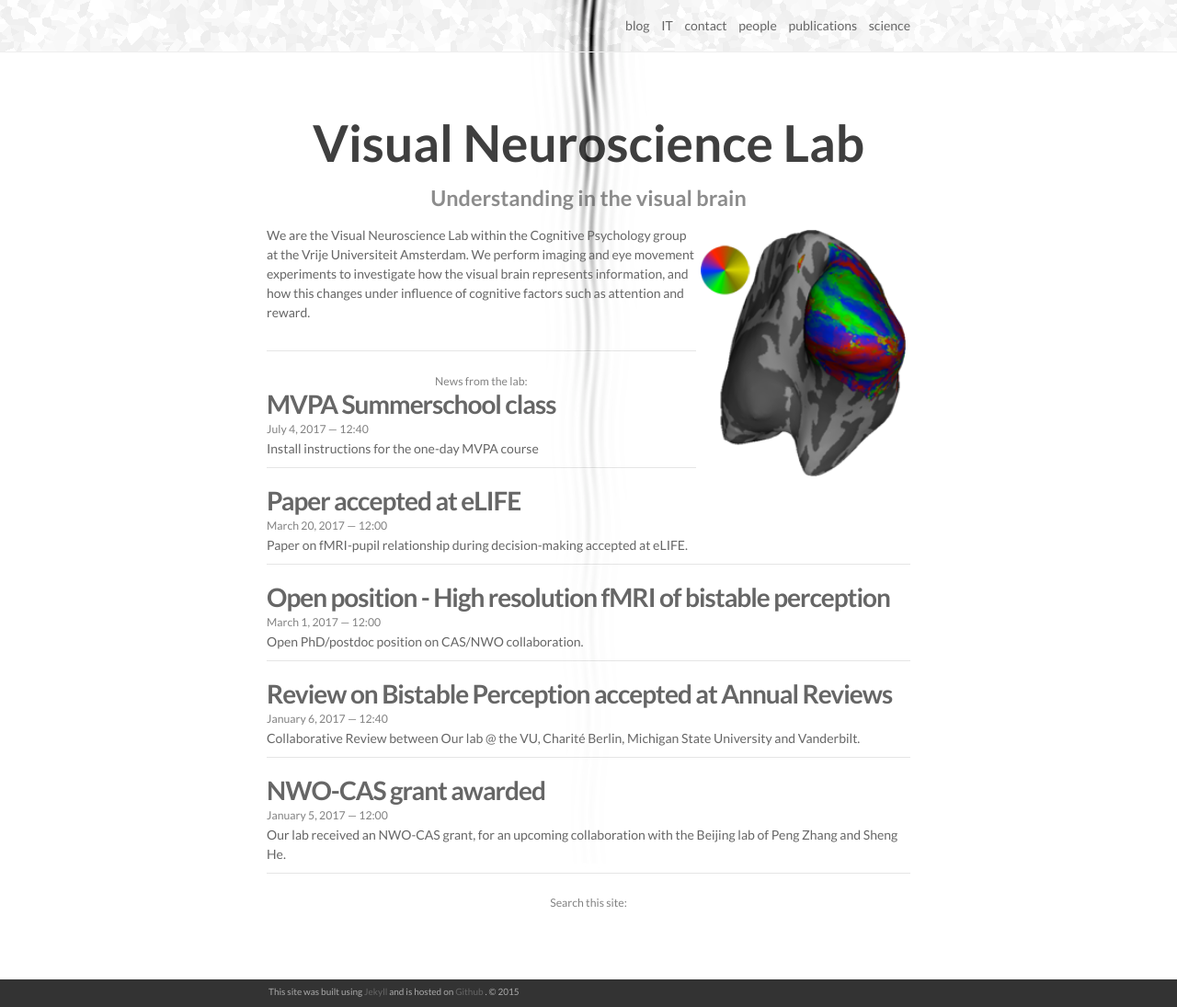
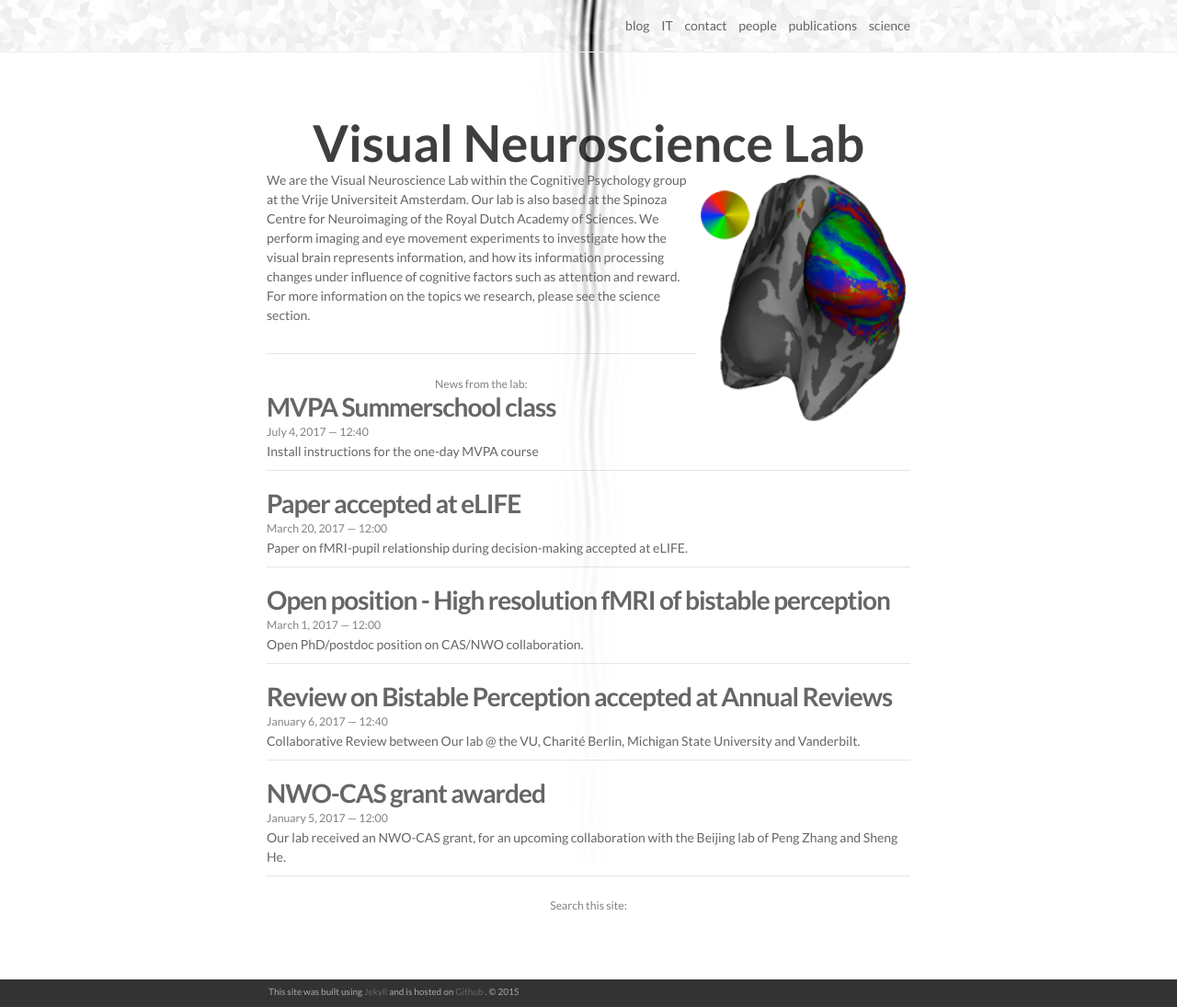
Before and after one commit to tknapen/tknapen.github.io, a Jekyll site: the page built from index.html, in a window 1280 px wide and 1095 px high. Shown: the whole window at 92% size. Built offline with Jekyll 4.4.1, drawn with Linux system fonts in a browser that asks for light colours; nearby versions of some CDN libraries; the list of posts is cut into pages by our own code; comment, search, counter and statistics services are not loaded.

```diff
--- a/index.html
+++ b/index.html
@@ -4,12 +4,11 @@ layout: default
 
 <div class="header-bar">
   <h1>Visual Neuroscience Lab</h1>
-  <h3>Understanding in the visual brain</h3>
 </div>
 
   <img class="col one right" src="/img/polar_2mm_7T.png">
-<p>We are the Visual Neuroscience Lab within the <a href="http://www.vupsy.nl" target="_blank">Cognitive Psychology</a> group at the Vrije Universiteit Amsterdam.
-We perform imaging and eye movement experiments to investigate how the visual brain represents information, and how this changes under influence of cognitive factors such as attention and reward. </p>
+<p>We are the Visual Neuroscience Lab within the <a href="http://www.vupsy.nl" target="_blank">Cognitive Psychology</a> group at the Vrije Universiteit Amsterdam. Our lab is also based at the <a href="http://www.spinozacentre.nl" target="_blank">Spinoza Centre for Neuroimaging</a> of the <a href="http://www.knaw.nl" target="_blank">Royal Dutch Academy of Sciences</a>.
+We perform imaging and eye movement experiments to investigate how the visual brain represents information, and how its information processing changes under influence of cognitive factors such as attention and reward. For more information on the topics we research, please see <a href="science.html">the science section</a>.</p>
 <br />
   <!-- <br/> -->
   <hr>
```
Also changed, not shown: _publications/2018-1-4.markdown (added, +13 -0 lines), _publications/2018-6-11-ARVS.markdown (added, +13 -0 lines).
